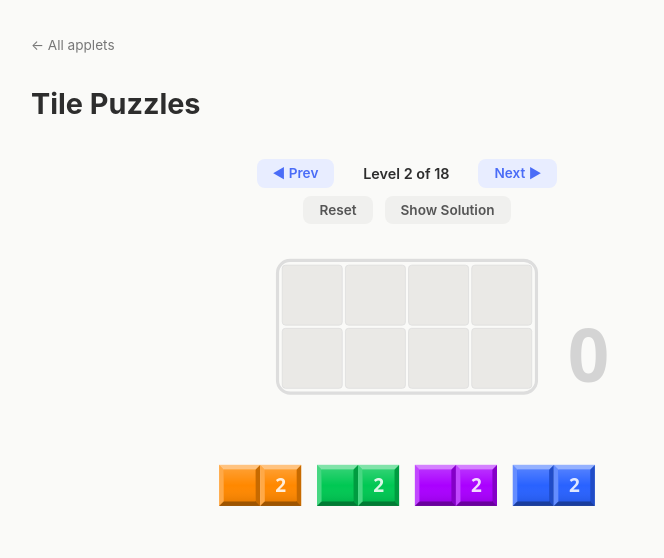
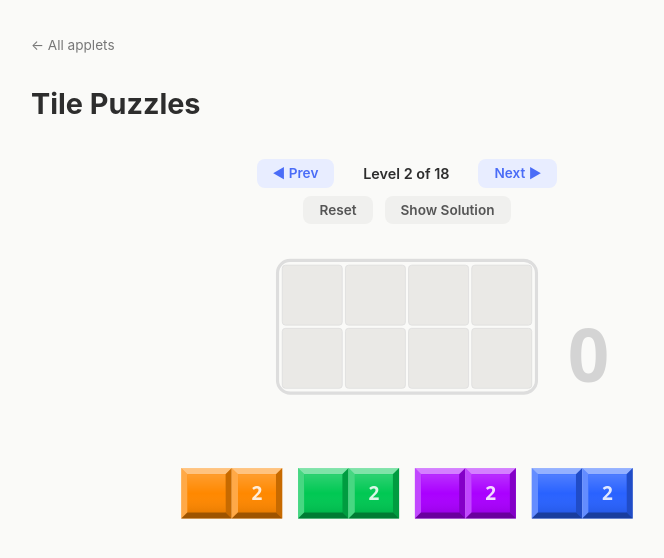
Before and after one commit to manzoid/math-help, a React (Vite) app: page /#/applets/tile-puzzles in a window 1280 px wide. Both pictures are taken after a click on the button "Next ▶". Shown: the top 558 px of the page, without its empty margins (233-897 px from the left). Built offline with nearby package versions, Linux system fonts and the light colour scheme.

Commit message:
Bigger tray pieces (0.8 scale) with larger asymmetric hit zones
- TRAY_SCALE 0.65 → 0.8 (cells now 32 SVG units, much clearer)
- TRAY_HIT_PAD 8 → 14, with 3x padding below for finger reach
- TRAY_ROW_H 65 → 75 to accommodate larger pieces

```diff
--- a/src/applets/tile-puzzles/index.jsx
+++ b/src/applets/tile-puzzles/index.jsx
@@ -5,12 +5,12 @@ import LEVELS, { SHAPES, rotateCW, PIECE_COLORS } from './levels.js'
 const CELL = 40
 const PAD = 20
 const TRAY_GAP = 20
-const TRAY_SCALE = 0.65
-const TRAY_HIT_PAD = 8 // invisible padding around tray pieces for easier tapping
+const TRAY_SCALE = 0.8
+const TRAY_HIT_PAD = 14 // invisible padding around tray pieces for easier tapping
 const TAP_THRESHOLD = 5
 const DRAG_LIFT_MOUSE = 30
 const DRAG_LIFT_TOUCH = 120 // bigger offset so finger doesn't occlude piece
-const TRAY_ROW_H = 65 // height of one tray row
+const TRAY_ROW_H = 75 // height of one tray row
 
 /* stable SVG width across all levels so layout never shifts */
 const MAX_GRID_W = Math.max(...LEVELS.map(l => l.gridWidth))
@@ -674,10 +674,10 @@ export default function TilePuzzles() {
           onPointerDown={(e) => onTrayPieceDown(e, piece.id)}
           style={{ cursor: 'grab' }}
         >
-          {/* invisible padded hit area for easier tapping */}
+          {/* invisible padded hit area — extra padding below for finger reach */}
           <rect
             x={x - TRAY_HIT_PAD} y={y - TRAY_HIT_PAD}
-            width={pw + TRAY_HIT_PAD * 2} height={ph + TRAY_HIT_PAD * 2}
+            width={pw + TRAY_HIT_PAD * 2} height={ph + TRAY_HIT_PAD * 3}
             fill="transparent"
           />
           {baseCells.map(([r, c], i) => (
```
